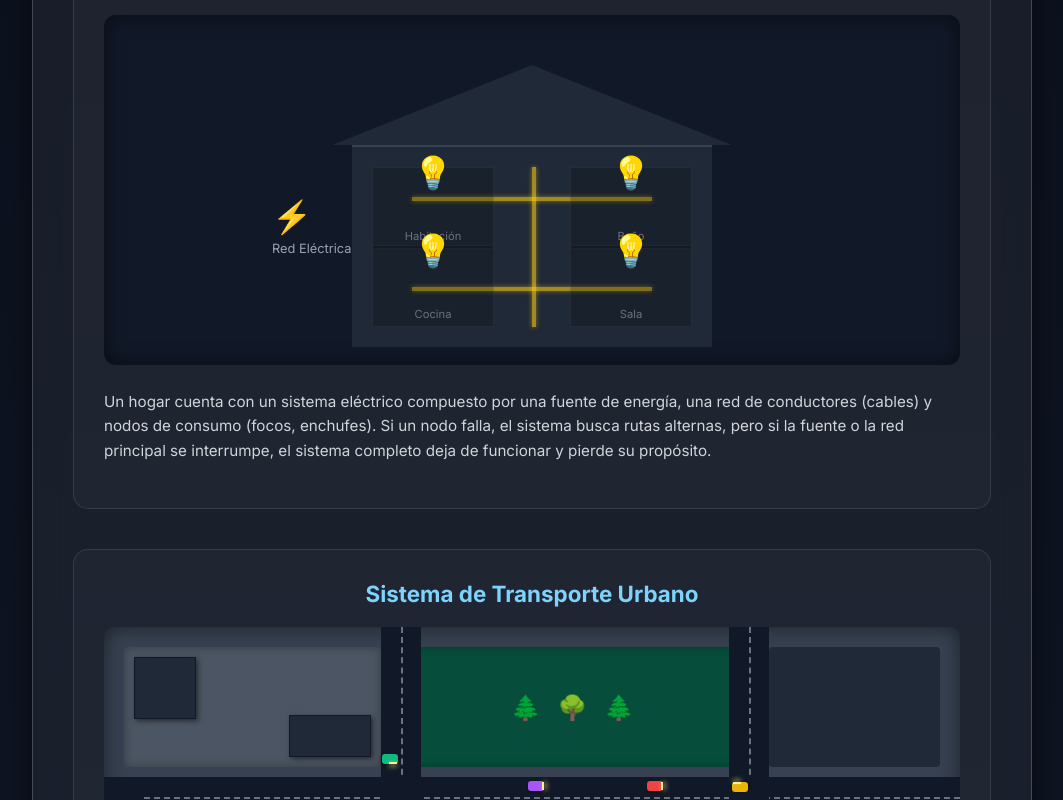
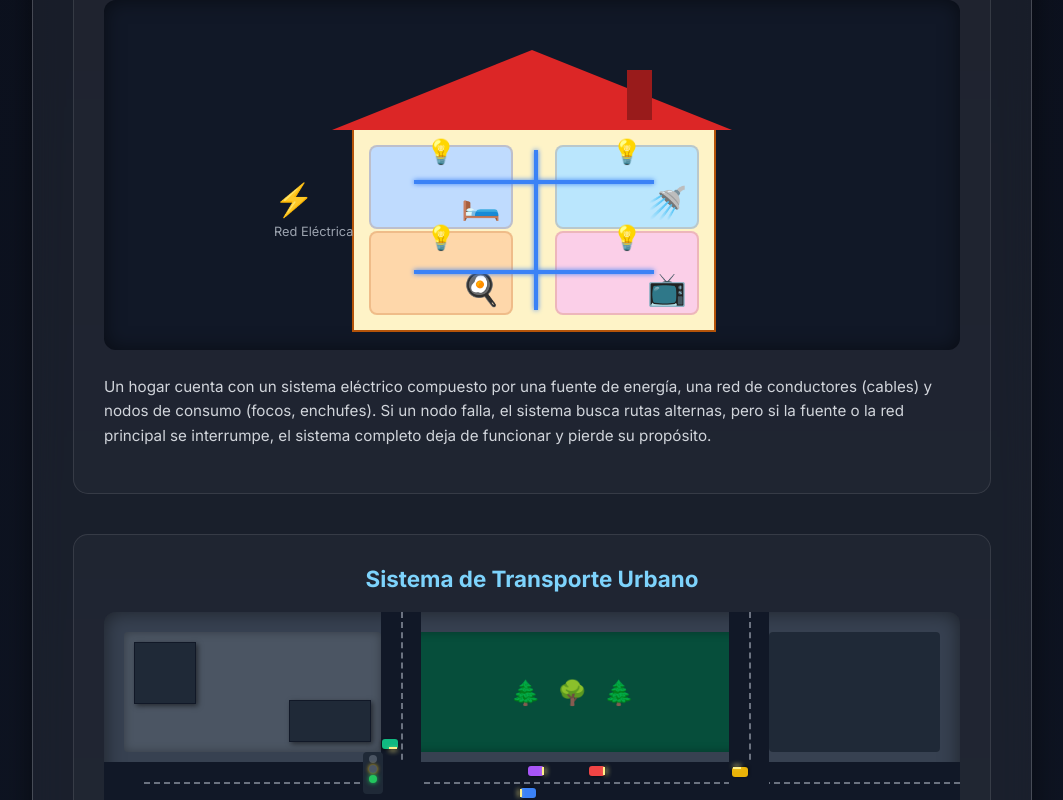
Before and after one commit to CrisAguirre/watercycle, an Angular app: page /laboratorio/introduccion in a window 1280 px wide. Shown: the part 1180-1980 px from the top of the page, without its empty margins (108-1171 px from the left). Built offline with nearby package versions, Linux system fonts and the light colour scheme; no server answers; sample sign-in values are in the browser's storage.

Commit message:
fix front

```diff
--- a/src/app/components/laboratorio/sim0-introduccion/sim0-introduccion.component.css
+++ b/src/app/components/laboratorio/sim0-introduccion/sim0-introduccion.component.css
@@ -159,6 +159,17 @@
     flex-direction: column;
     align-items: stretch;
   }
+  p, h3, h4, .sim-caption, .section-desc {
+    text-align: center;
+  }
+  .solar-system-full {
+    transform: translate(-50%, -50%) scale(0.45);
+  }
+}
+@media (min-width: 769px) {
+  .solar-system-full {
+    transform: translate(-50%, -50%) scale(0.85);
+  }
 }
 
 /* Intro Simulations Stack */
@@ -297,7 +308,16 @@
   height: 0;
   border-left: 200px solid transparent;
   border-right: 200px solid transparent;
-  border-bottom: 80px solid #1f2937;
+  border-bottom: 80px solid #dc2626; /* Techo rojo */
+}
+
+.chimney {
+  position: absolute;
+  width: 25px;
+  height: 50px;
+  background: #991b1b;
+  top: 20px;
+  right: 80px;
 }
 
 .house-body {
@@ -306,8 +326,9 @@
   left: 20px;
   width: 360px;
   height: 200px;
-  background: #1f2937;
-  border-top: 2px solid #374151;
+  background: #fef3c7; /* Pared cálida */
+  border: 2px solid #b45309; /* Borde oscuro */
+  border-top: none;
 }
 
 .power-source {
@@ -319,39 +340,37 @@
 }
 .source-text { font-size: 0.8rem; color: #9ca3af; display: block; margin-top: 5px; }
 
-.wire { position: absolute; background: rgba(250, 204, 21, 0.6); box-shadow: 0 0 5px rgba(250, 204, 21, 0.5); }
+.wire { position: absolute; background: #3b82f6; box-shadow: 0 0 5px #3b82f6; z-index: 10; }
 .wire-main-v { width: 4px; height: 160px; left: 180px; top: 20px; }
 .wire-h1 { width: 240px; height: 4px; left: 60px; top: 50px; }
 .wire-h2 { width: 240px; height: 4px; left: 60px; top: 140px; }
 
 .room {
   position: absolute;
-  width: 120px;
+  width: 140px;
   height: 80px;
-  border: 1px solid rgba(255, 255, 255, 0.05);
-  background: rgba(0,0,0,0.2);
+  border: 2px solid rgba(180, 83, 9, 0.2);
+  border-radius: 8px;
 }
-.room-left-top { top: 20px; left: 20px; }
-.room-right-top { top: 20px; right: 20px; }
-.room-left-bottom { bottom: 20px; left: 20px; }
-.room-right-bottom { bottom: 20px; right: 20px; }
+.room-bedroom { top: 15px; left: 15px; background: #bfdbfe; }
+.room-bathroom { top: 15px; right: 15px; background: #bae6fd; }
+.room-kitchen { bottom: 15px; left: 15px; background: #fed7aa; }
+.room-living { bottom: 15px; right: 15px; background: #fbcfe8; }
 
-.room-label {
+.room-icon {
   position: absolute;
   bottom: 5px;
-  left: 0;
-  width: 100%;
-  text-align: center;
-  font-size: 0.7rem;
-  color: #6b7280;
+  right: 10px;
+  font-size: 2rem;
 }
 
 .bulb-fixture {
   position: absolute;
-  top: -15px;
+  top: -10px;
   left: 50%;
   transform: translateX(-50%);
-  font-size: 2rem;
+  font-size: 1.5rem;
+  z-index: 20;
 }
 
 .glow-pulse-1 { animation: pulse-light 2.5s infinite alternate; }
@@ -447,13 +466,35 @@
 .car::before { /* headlights */
   content: ''; position: absolute; right: 0; top: 1px; width: 2px; height: 8px; background: #fef08a; box-shadow: 2px 0 5px #fef08a;
 }
-.car-red { background: #ef4444; top: 154px; animation: drive-h-right 8s linear infinite; }
+.car-red { background: #ef4444; top: 154px; animation: drive-h-right-stop 8s linear infinite; }
 .car-blue { background: #3b82f6; top: 176px; transform: rotate(180deg); animation: drive-h-left 10s linear infinite; }
 .car-green { background: #10b981; left: calc(30% + 24px); width: 10px; height: 16px; transform: rotate(90deg); animation: drive-v-down 12s linear infinite; }
 .car-yellow { background: #eab308; right: calc(20% + 44px); width: 10px; height: 16px; transform: rotate(-90deg); animation: drive-v-up 9s linear infinite; }
 .car-purple { background: #a855f7; top: 154px; animation: drive-h-right 6s linear infinite 2s; }
 .car-white { background: #f3f4f6; left: calc(30% + 44px); width: 10px; height: 16px; transform: rotate(-90deg); animation: drive-v-up 11s linear infinite 3s; }
 
+/* Traffic Light Animations */
+.traffic-light {
+  position: absolute; width: 14px; height: 36px; background: #1f2937;
+  border-radius: 4px; left: -18px; top: -10px;
+  display: flex; flex-direction: column; gap: 2px; padding: 3px; align-items: center; z-index: 20;
+}
+.light { width: 8px; height: 8px; border-radius: 50%; background: #4b5563; }
+.red-light { animation: light-red 8s infinite; }
+.yellow-light { animation: light-yellow 8s infinite; }
+.green-light { animation: light-green 8s infinite; }
+
+@keyframes light-red { 0%, 40% { background: #ef4444; box-shadow: 0 0 5px #ef4444; } 41%, 100% { background: #4b5563; box-shadow: none; } }
+@keyframes light-yellow { 0%, 80% { background: #4b5563; } 85%, 95% { background: #facc15; box-shadow: 0 0 5px #facc15; } 96%, 100% { background: #4b5563; } }
+@keyframes light-green { 0%, 40% { background: #4b5563; } 41%, 80% { background: #22c55e; box-shadow: 0 0 5px #22c55e; } 81%, 100% { background: #4b5563; } }
+
+/* Car stopping logic */
+@keyframes drive-h-right-stop {
+  0% { left: -50px; }
+  15% { left: calc(30% - 20px); } /* Stop at red light */
+  40% { left: calc(30% - 20px); } /* Wait for green */
+  100% { left: 105%; }
+}
 @keyframes drive-h-right { 0% { left: -50px; } 100% { left: 105%; } }
 @keyframes drive-h-left { 0% { right: -50px; } 100% { right: 105%; } }
 @keyframes drive-v-down { 0% { top: -50px; } 100% { top: 105%; } }
--- a/src/app/components/laboratorio/sim0-introduccion/sim0-introduccion.component.html
+++ b/src/app/components/laboratorio/sim0-introduccion/sim0-introduccion.component.html
@@ -6,21 +6,21 @@
 
   <div class="tab-navigation">
     <button [class.active]="activeTab === 'ejemplos'" (click)="setTab('ejemplos')">
-      <span class="tab-icon">🪐</span> Momento 1: Ejemplos de Sistemas
+      <span class="tab-icon">🪐</span> Ejemplos de Sistemas
     </button>
     <button [class.active]="activeTab === 'lluvia'" (click)="setTab('lluvia')">
-      <span class="tab-icon">💡</span> Momento 2: Lluvia de Ideas
+      <span class="tab-icon">💡</span> Lluvia de Ideas
     </button>
     <button [class.active]="activeTab === 'apropiacion'" (click)="setTab('apropiacion')">
-      <span class="tab-icon">🛠️</span> Momento 3: Apropiación
+      <span class="tab-icon">🛠️</span> Apropiación
     </button>
     <button [class.active]="activeTab === 'sintesis'" (click)="setTab('sintesis')">
-      <span class="tab-icon">📝</span> Momento 4: Síntesis Final
+      <span class="tab-icon">📝</span> Síntesis Final
     </button>
   </div>
 
   <div class="tab-content glass-panel">
-    <!-- MOMENTO 1: EJEMPLOS DE SISTEMAS -->
+    <!-- 1: EJEMPLOS DE SISTEMAS -->
     <div *ngIf="activeTab === 'ejemplos'" class="video-section animate-fade">
       <h3>🪐 Ejemplos de Sistemas</h3>
       <p class="section-desc">
@@ -62,6 +62,7 @@
           <div class="sim-visual electric-visual">
             <div class="house-silhouette">
               <div class="roof"></div>
+              <div class="chimney"></div>
               <div class="house-body">
                 <div class="power-source">⚡ <span class="source-text">Red Eléctrica</span></div>
 
@@ -71,32 +72,32 @@
                 <div class="wire wire-h2"></div>
 
                 <!-- Habitaciones con focos -->
-                <div class="room room-left-top">
+                <div class="room room-bedroom">
                   <div class="bulb-fixture">
                     <div class="bulb glow-pulse-1">💡</div>
                   </div>
-                  <div class="room-label">Habitación</div>
+                  <div class="room-icon">🛏️</div>
                 </div>
 
-                <div class="room room-right-top">
+                <div class="room room-bathroom">
                   <div class="bulb-fixture">
                     <div class="bulb glow-pulse-2">💡</div>
                   </div>
-                  <div class="room-label">Baño</div>
+                  <div class="room-icon">🚿</div>
                 </div>
 
-                <div class="room room-left-bottom">
+                <div class="room room-kitchen">
                   <div class="bulb-fixture">
                     <div class="bulb glow-pulse-3">💡</div>
                   </div>
-                  <div class="room-label">Cocina</div>
+                  <div class="room-icon">🍳</div>
                 </div>
 
-                <div class="room room-right-bottom">
+                <div class="room room-living">
                   <div class="bulb-fixture">
                     <div class="bulb glow-pulse-1">💡</div>
                   </div>
-                  <div class="room-label">Sala</div>
+                  <div class="room-icon">📺</div>
                 </div>
               </div>
             </div>
@@ -123,8 +124,14 @@
               <div class="street street-v1"></div>
               <div class="street street-v2"></div>
 
-              <!-- Intersecciones -->
-              <div class="intersection int-1"></div>
+              <!-- Intersecciones con Semáforo -->
+              <div class="intersection int-1">
+                <div class="traffic-light">
+                  <div class="light red-light"></div>
+                  <div class="light yellow-light"></div>
+                  <div class="light green-light"></div>
+                </div>
+              </div>
               <div class="intersection int-2"></div>
               <div class="intersection int-3"></div>
               <div class="intersection int-4"></div>
@@ -138,7 +145,7 @@
               <div class="car car-white"></div>
             </div>
           </div>
-          <p class="sim-caption">Una ciudad es una red de flujos continuos. Sus vías interconectadas, señales, vehículos y pasajeros forman el sistema de transporte. Desde una óptica sistémica, un embotellamiento (cuello de botella) en una pequeña intersección puede generar retrasos en cascada, paralizando zonas distantes de la urbe.</p>
+          <p class="sim-caption">Una ciudad es una red de flujos continuos. Sus vías interconectadas, señales, vehículos y pasajeros forman el sistema de transporte. Desde una óptica sistémica, un embotellamiento en una pequeña intersección (cuello de botella) puede generar retrasos en cascada, paralizando zonas distantes de la urbe.</p>
         </div>
       </div>
 
@@ -167,9 +174,9 @@
       </div>
     </div>
 
-    <!-- MOMENTO 2: LLUVIA DE IDEAS -->
+    <!-- 2: LLUVIA DE IDEAS -->
     <div *ngIf="activeTab === 'lluvia'" class="foro-section animate-fade">
-      <h3>💡 Momento 2: Lluvia de Ideas</h3>
+      <h3>💡 Lluvia de Ideas</h3>
       <p class="section-desc">
         Con base en los ejemplos observados y el video, realiza una lluvia de ideas. Anota al menos 3 interconexiones
         o elementos que consideres clave para entender el ciclo del agua como un sistema completo.
@@ -189,9 +196,9 @@
       <p class="status-msg" *ngIf="message">{{ message }}</p>
     </div>
 
-    <!-- MOMENTO 3: APROPIACIÓN -->
+    <!-- 3: APROPIACIÓN -->
     <div *ngIf="activeTab === 'apropiacion'" class="animate-fade">
-      <h3>🛠️ Momento 3: Apropiación</h3>
+      <h3>🛠️ Apropiación</h3>
       <p class="section-desc">
         En este espacio el docente guiará una reflexión grupal para que apropies los conceptos de pensamiento sistémico.
         Presta atención a las instrucciones de tu profesor sobre cómo estos conceptos se conectan con las simulaciones que realizarás más adelante.
@@ -202,9 +209,9 @@
       </div>
     </div>
 
-    <!-- MOMENTO 4: SÍNTESIS FINAL -->
+    <!-- 4: SÍNTESIS FINAL -->
     <div *ngIf="activeTab === 'sintesis'" class="sintesis-section animate-fade">
-      <h3>📝 Momento 4: Síntesis Final</h3>
+      <h3>📝 Síntesis Final</h3>
       <p class="section-desc">
         A modo de cierre de esta sesión introductoria, redacta una conclusión personal o síntesis final
         sobre la importancia de abordar los problemas ambientales desde una visión sistémica.
```
